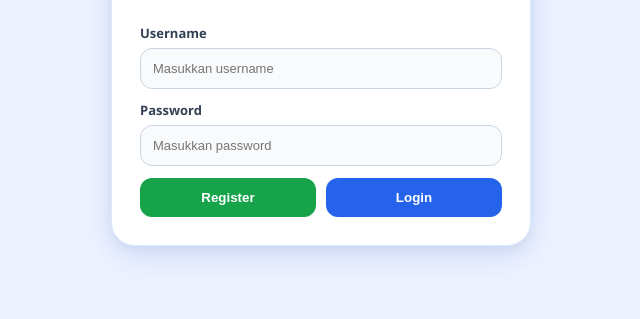
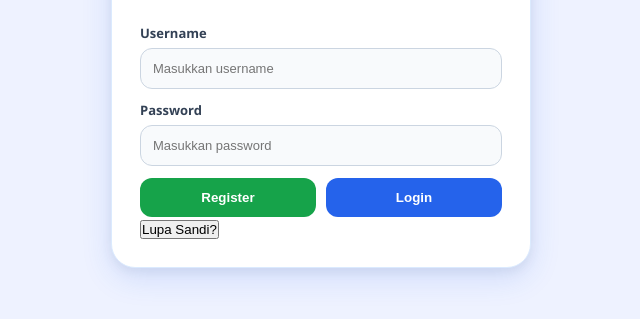
Before and after one commit to abihasanunai/Kalkulatorperfusi, a plain HTML site: page index.html in a window 1280 px wide. Shown: the part 211-530 px from the top of the page, without its empty margins (319-959 px from the left). Drawn offline with Linux system fonts and the light colour scheme; no server answers.

Commit message:
lupa sandi

```diff
--- a/index.html
+++ b/index.html
@@ -70,6 +70,10 @@
     </button>
 
   </div>
+
+  <button class="forgot-password-btn" onclick="lupaSandi()">
+    Lupa Sandi?
+  </button>
 
 </div>
 
```
